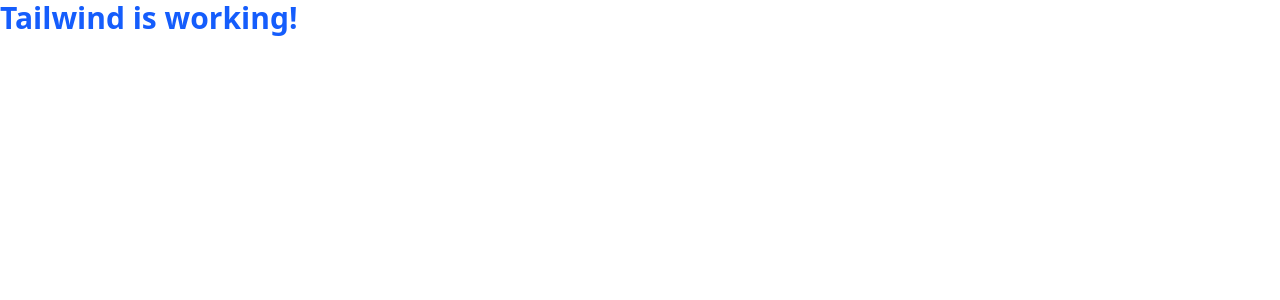
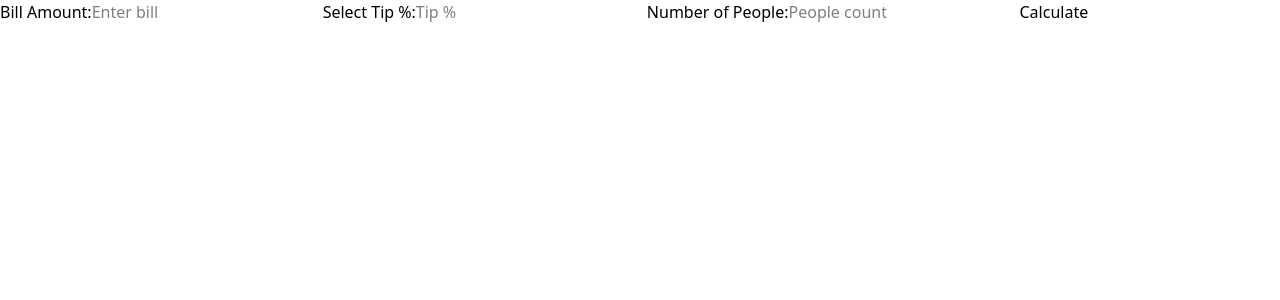
Before and after one commit to Skyz03/Tip-Calculator-Animation, a React (Vite) app: page / in a window 1280 px wide. Shown: the top 300 px of the page. Built offline with nearby package versions, Linux system fonts and the light colour scheme.

Commit message:
add basic setup of tipcalculator

```diff
--- a/package.json
+++ b/package.json
@@ -11,7 +11,8 @@
   },
   "dependencies": {
     "react": "^19.1.1",
-    "react-dom": "^19.1.1"
+    "react-dom": "^19.1.1",
+    "react-hook-form": "^7.66.0"
   },
   "devDependencies": {
     "@eslint/js": "^9.36.0",
--- a/src/App.jsx
+++ b/src/App.jsx
@@ -1,7 +1,8 @@
+import TipCalculator
+  from "./components/TipCalculator"
+
 export default function App() {
   return (
-    <h1 className="text-3xl font-bold text-blue-600">
-      Tailwind is working!
-    </h1>
+    <TipCalculator />
   )
 }
--- /dev/null
+++ b/src/components/TipCalculator.jsx
@@ -0,0 +1,39 @@
+import { useForm } from "react-hook-form";
+
+export default function TipCalculator() {
+  const { register, handleSubmit, watch, formState: { errors } } = useForm();
+
+  const onSubmit = (data) => {
+    console.log(data);
+  };
+
+  return (
+    <form onSubmit={handleSubmit(onSubmit)}>
+      <label>Bill Amount:</label>
+      <input
+        type="number"
+        placeholder="Enter bill"
+        {...register("bill", { required: true, min: 1 })}
+      />
+      {errors.bill && <span>Please enter a valid bill</span>}
+
+      <label>Select Tip %:</label>
+      <input
+        type="number"
+        placeholder="Tip %"
+        {...register("tip", { required: true })}
+      />
+      {errors.tip && <span>Select tip percentage</span>}
+
+      <label>Number of People:</label>
+      <input
+        type="number"
+        placeholder="People count"
+        {...register("people", { required: true, min: 1 })}
+      />
+      {errors.people && <span>Enter number of people</span>}
+
+      <button type="submit">Calculate</button>
+    </form>
+  );
+}
```
Also changed, not shown: src/components/Calculater.jsx (deleted), 2 other files (tests, documents, lock files or other folders).
